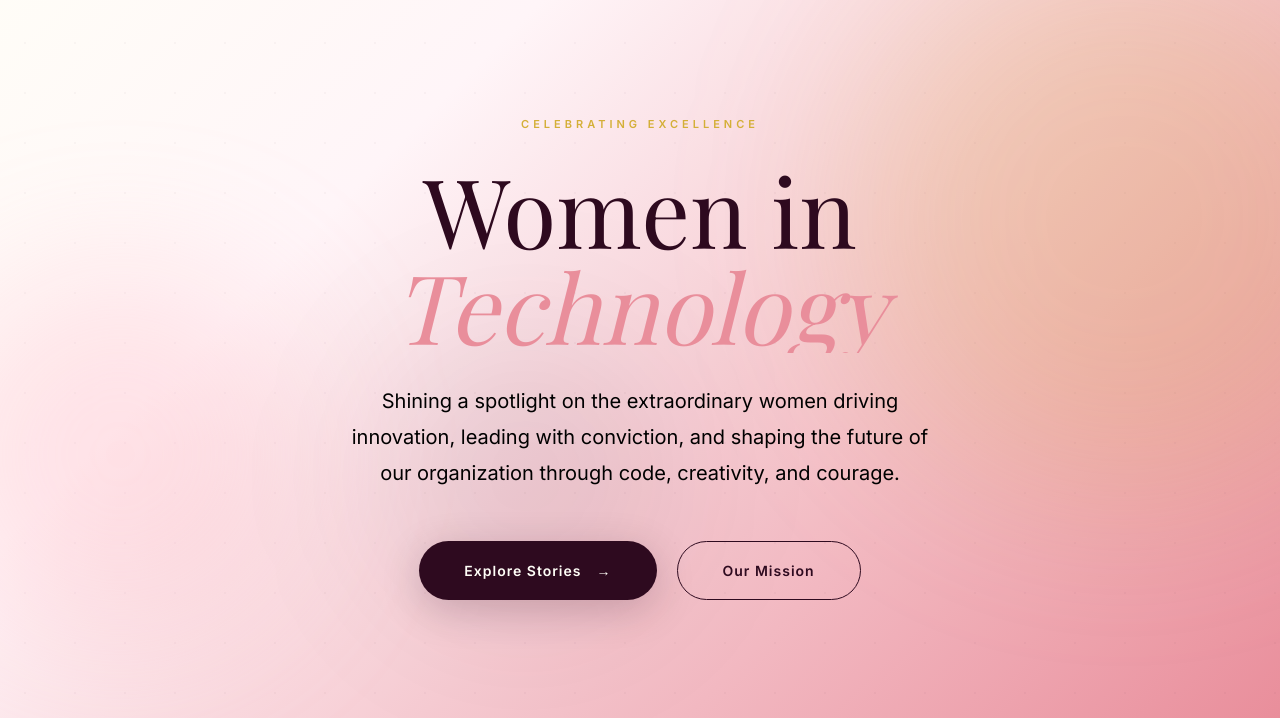
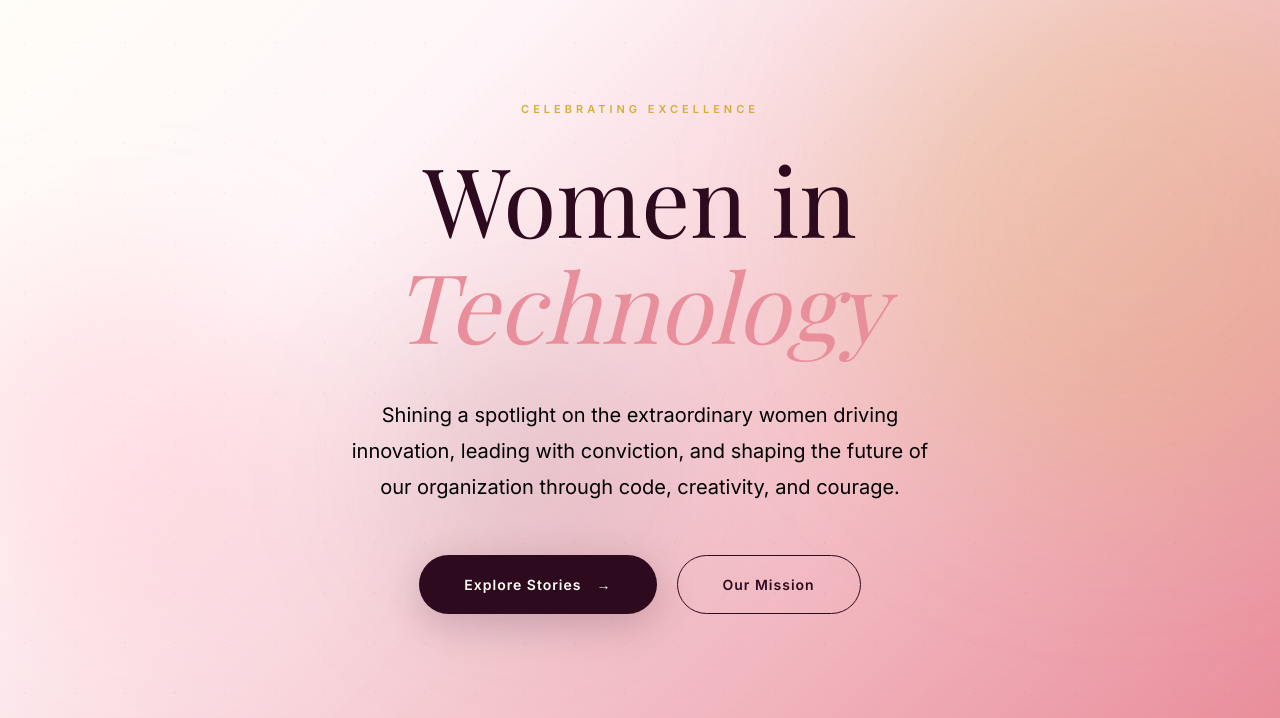
Before and after one commit to floydsantosgian-del/Explicitly-her, a plain HTML site: page index.html in a window 1280 px wide. Shown: the part 82-800 px from the top of the page. Drawn offline with nearby package versions, Linux system fonts and the light colour scheme; a web font is replaced by a local one.

Commit message:
Update style.css

```diff
--- a/style.css
+++ b/style.css
@@ -1267,3 +1267,20 @@ body {
         font-size: 2.5rem;
     }
 }
+.hero-title {
+    font-family: 'Playfair Display', serif;
+    font-size: 6rem;
+    font-weight: 400;
+    color: var(--deep-plum);
+    margin-bottom: 30px;
+    line-height: 1.1;
+    position: relative;
+    padding-bottom: 10px;
+}
+
+
+.hero-title .line {
+    display: block;
+    overflow: visible;
+    line-height: 1.1;
+}
```
